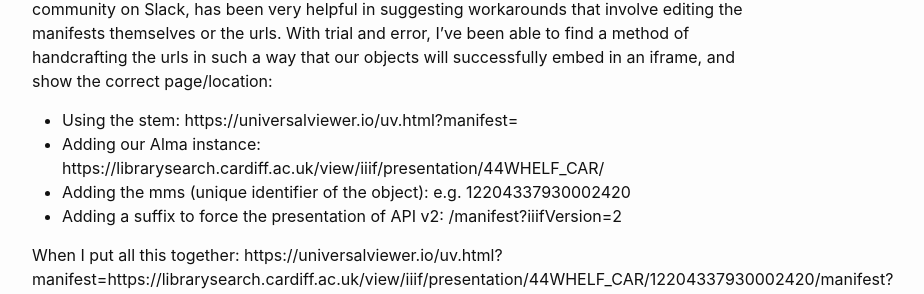
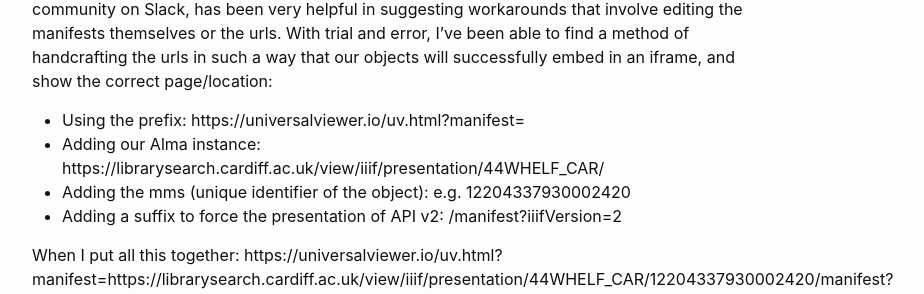
Before and after one commit to aeh0/experiiiments, a Jekyll site: the page built from _posts/2022-09-13-universal-viewer-2.html, in a window 1280 px wide and 900 px high, scrolled down 635 px. Shown: the part 150-444 px from the top of the window, without its empty margins (238-1162 px from the left). Built offline with Jekyll 4.4.1, drawn with Linux system fonts in a browser that asks for light colours.

Commit message:
Update post

```diff
--- a/_posts/2022-09-13-universal-viewer-2.html
+++ b/_posts/2022-09-13-universal-viewer-2.html
@@ -11,7 +11,7 @@ date: 2022-09-13
 <p>While awaiting progress from Ex Libris, I reached out to a few community contacts for suggestions as to what could be causing the issues. My thanks to Glen Robson at IIIF, Vicky Phillips and Sara Weale, developers at the National Library of Wales, and Ben Crabstick and Carly Richardson, developers at Archives Hub for volunteering their time to look into this with me. Unfortunately, this behaviour seems to have everyone stumped.</p>
 <p>Andy Irving, Senior Systems Architect at the Bodleian, and a member of the Universal Viewer community on Slack, has been very helpful in suggesting workarounds that involve editing the manifests themselves or the urls. With trial and error, I’ve been able to find a method of handcrafting the urls in such a way that our objects will successfully embed in an iframe, and show the correct page/location:</p>
 <ul>
-    <li>Using the stem: https://universalviewer.io/uv.html?manifest=</li>
+    <li>Using the prefix: https://universalviewer.io/uv.html?manifest=</li>
     <li>Adding our Alma instance: https://librarysearch.cardiff.ac.uk/view/iiif/presentation/44WHELF_CAR/</li>
     <li>Adding the mms (unique identifier of the object): e.g. 12204337930002420</li>
     <li>Adding a suffix to force the presentation of API v2: /manifest?iiifVersion=2</li>
```
